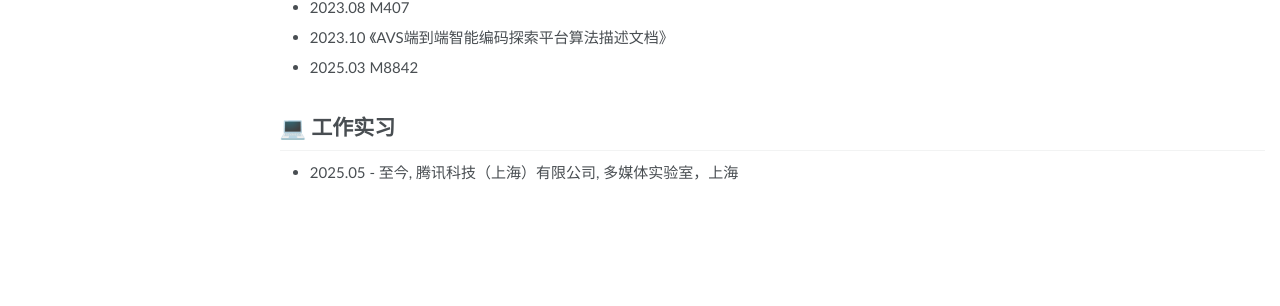
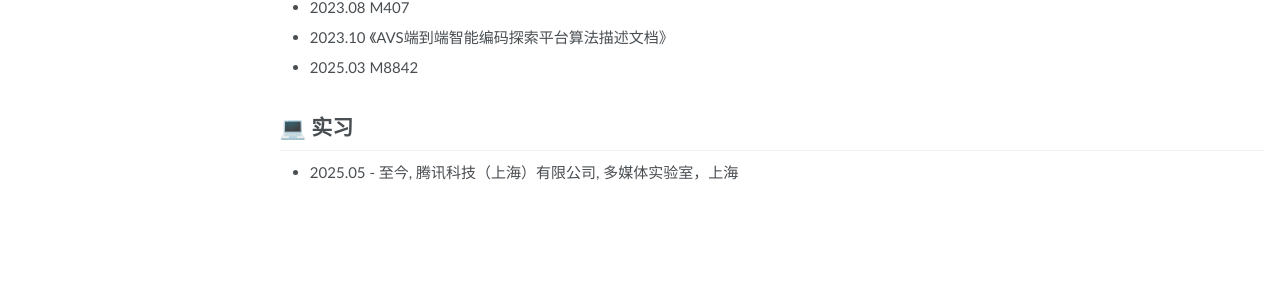
Before and after one commit to DeathPolca/DeathPolca.github.io, a Jekyll site: the page built from _pages/about.md, in a window 1280 px wide and 1167 px high. Shown: the part 787-1093 px from the top of the window. Built offline with Jekyll 4.4.1, drawn with Linux system fonts in a browser that asks for light colours; some web fonts are replaced.

Commit message:
change title

```diff
--- a/_pages/about.md
+++ b/_pages/about.md
@@ -58,5 +58,5 @@ redirect_from:
 
 <span class='anchor' id='-gzsx'></span>
 
-# 💻 工作实习
+# 💻 实习
 - 2025.05 - 至今, 腾讯科技（上海）有限公司, 多媒体实验室，上海
```
